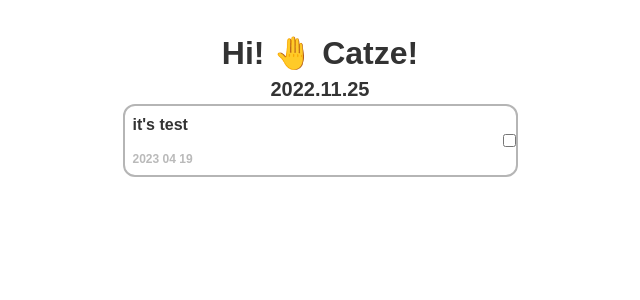
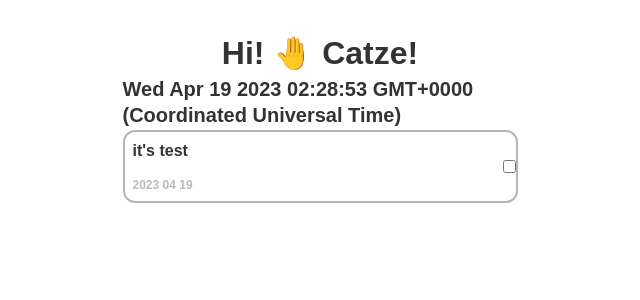
Before and after one commit to howdyfrom2019/catze-onboarding, a Next.js app: page / in a window 1280 px wide. Shown: the top 300 px of the page, without its empty margins (320-960 px from the left). Built offline with nearby package versions, Linux system fonts and the light colour scheme.

Commit message:
Add UI of currentTime

```diff
--- /dev/null
+++ b/src/features/hooks/useCurrentTime.ts
@@ -0,0 +1,16 @@
+import { useState, useEffect } from "react";
+
+const useCurrentTime = (): string => {
+  const [time, currentTime] = useState('INVALID TIME INFO');
+
+  useEffect(() => {
+    if (window !== undefined) {
+      const date = new Date();
+      currentTime(date.toString());
+    }
+  }, []);
+
+  return time;
+}
+
+export default useCurrentTime;
--- a/src/features/pages/Landing/LandingPage.tsx
+++ b/src/features/pages/Landing/LandingPage.tsx
@@ -1,11 +1,14 @@
 import Card from "@/components/Card";
+import useCurrentTime from "@/hooks/useCurrentTime";
 
 const LandingPage = () => {
+  const cntTime = useCurrentTime();
+
   return (
     <main className="min-h-screen w-screen">
       <article className={'flex flex-col items-center gap-0.5 w-[395px] mx-auto my-0'}>
         <span className={'font-bold-32 text-black pt-8'}>Hi! 🤚 Catze!</span>
-        <span className={'font-bold-20 text-black'}>2022.11.25</span>
+        <span className={'font-bold-20 text-black'}>{cntTime}</span>
         <Card contents={'it\'s test'} isDone={false} />
       </article>
     </main>
--- /dev/null
+++ b/src/hooks/useCurrentTime.ts
@@ -0,0 +1 @@
+export { default } from '@/features/hooks/useCurrentTime';
--- /dev/null
+++ b/src/utils/dateParser.ts
@@ -0,0 +1,6 @@
+export const dateParser = (date: Date): [string, string] => {
+  const [y, m, d] = [date.getFullYear(), date.getMonth() + 1, date.getDate()];
+  const [h, min, sec] = [date.getHours(), date.getMinutes(), date.getSeconds()];
+
+  return [`${y}.${m}.${d}.`, `${h}:${min}:${sec}`];
+}
```
